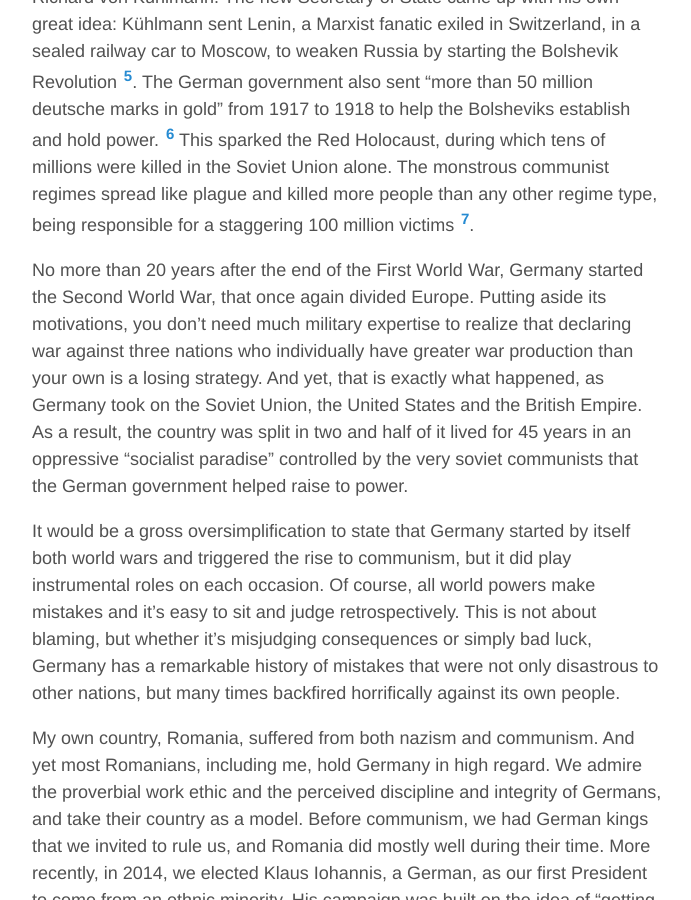
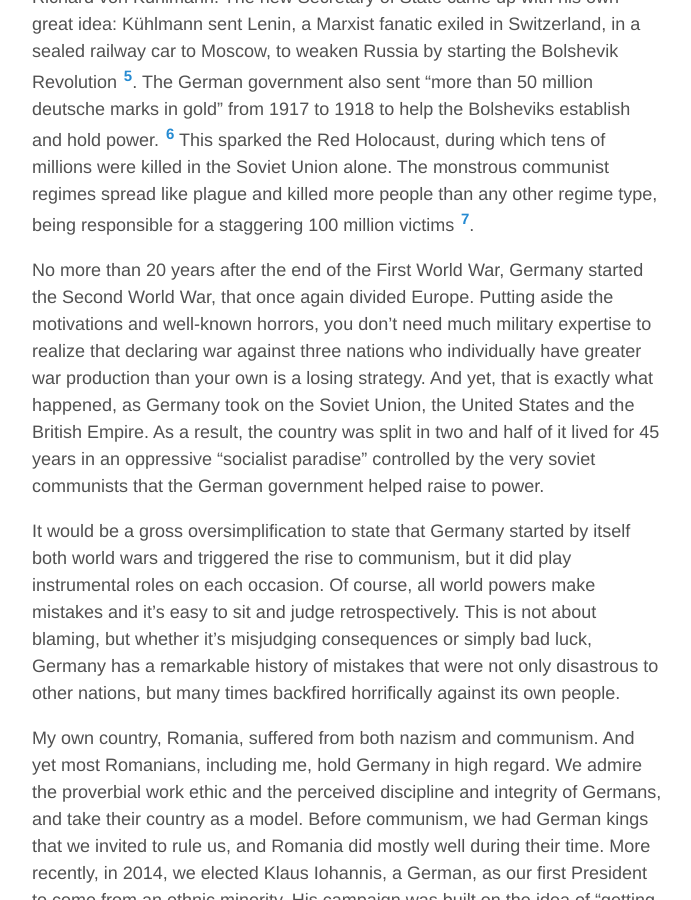
Before and after one commit to aoghina/aoghina.github.io, a Jekyll site: the page built from _posts/2016-04-02-the-german-blunders.md, in a window 1280 px wide and 900 px high, scrolled down 1239 px. Shown: the whole window, without its empty margins (293-984 px from the left). Built offline with Jekyll 4.4.1, drawn with Linux system fonts in a browser that asks for light colours; comment, search, counter and statistics services are not loaded.

Commit message:
Upadate blunders

```diff
--- a/_posts/2016-04-02-the-german-blunders.md
+++ b/_posts/2016-04-02-the-german-blunders.md
@@ -15,7 +15,7 @@
 
 After the telegram blunder, Zimmermann resigned and was succeeded by Richard von Kühlmann. The new Secretary of State came up with his own great idea: Kühlmann sent Lenin, a Marxist fanatic exiled in Switzerland, in a sealed railway car to Moscow, to weaken Russia by starting the Bolshevik Revolution [^5]. The German government also sent "more than 50 million deutsche marks in gold" from 1917 to 1918 to help the Bolsheviks establish and hold power. [^6] This sparked the Red Holocaust, during which tens of millions were killed in the Soviet Union alone. The monstrous communist regimes spread like plague and killed more people than any other regime type, being responsible for a staggering 100 million victims [^7].
 
-No more than 20 years after the end of the First World War, Germany started the Second World War, that once again divided Europe. Putting aside its motivations, you don't need much military expertise to realize that declaring war against three nations who individually have greater war production than your own is a losing strategy. And yet, that is exactly what happened, as Germany took on the Soviet Union, the United States and the British Empire. As a result, the country was split in two and half of it lived for 45 years in an oppressive "socialist paradise" controlled by the very soviet communists that the German government helped raise to power.
+No more than 20 years after the end of the First World War, Germany started the Second World War, that once again divided Europe. Putting aside the motivations and well-known horrors, you don't need much military expertise to realize that declaring war against three nations who individually have greater war production than your own is a losing strategy. And yet, that is exactly what happened, as Germany took on the Soviet Union, the United States and the British Empire. As a result, the country was split in two and half of it lived for 45 years in an oppressive "socialist paradise" controlled by the very soviet communists that the German government helped raise to power.
 
 It would be a gross oversimplification to state that Germany started by itself both world wars and triggered the rise to communism, but it did play instrumental roles on each occasion. Of course, all world powers make mistakes and it's easy to sit and judge retrospectively. This is not about blaming, but whether it's misjudging consequences or simply bad luck, Germany has a remarkable history of mistakes that were not only disastrous to other nations, but many times backfired horrifically against its own people.
 
```
